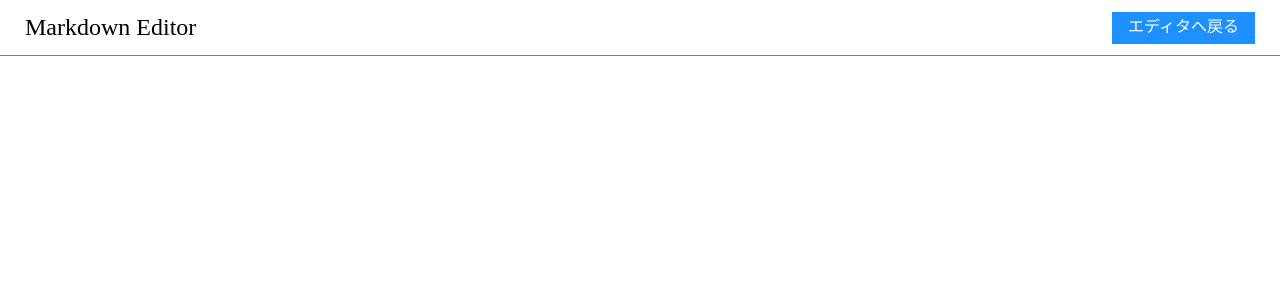
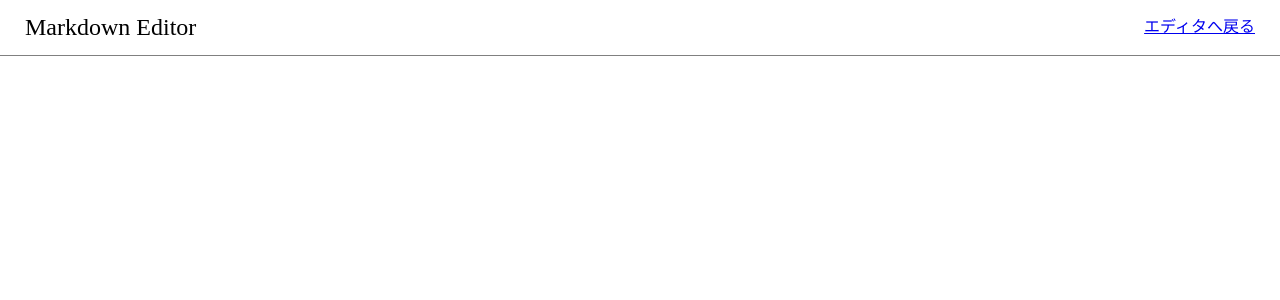
Before and after one commit to yamori-masato/react-markdown-editor, a React (Create React App) app: page /#/history in a window 1280 px wide. Shown: the top 300 px of the page. Built offline with nearby package versions, Linux system fonts and the light colour scheme.

Commit message:
Historyコンポーネントを修正

```diff
--- a/src/pages/History.tsx
+++ b/src/pages/History.tsx
@@ -1,17 +1,13 @@
 import React from 'react'
-import { useHistory } from 'react-router-dom'
-import Button from '../components/Button'
+import { Link } from 'react-router-dom'
 import Header from '../components/Header'
 import Main from '../components/Main'
 
 const History = () => {
-  const history = useHistory()
   return (
     <>
       <Header>
-        <Button onClick={() => history.push('/editor')}>
-          エディタへ戻る
-        </Button>
+        <Link to="/editor">エディタへ戻る</Link>
       </Header>
       <Main>
 
```
